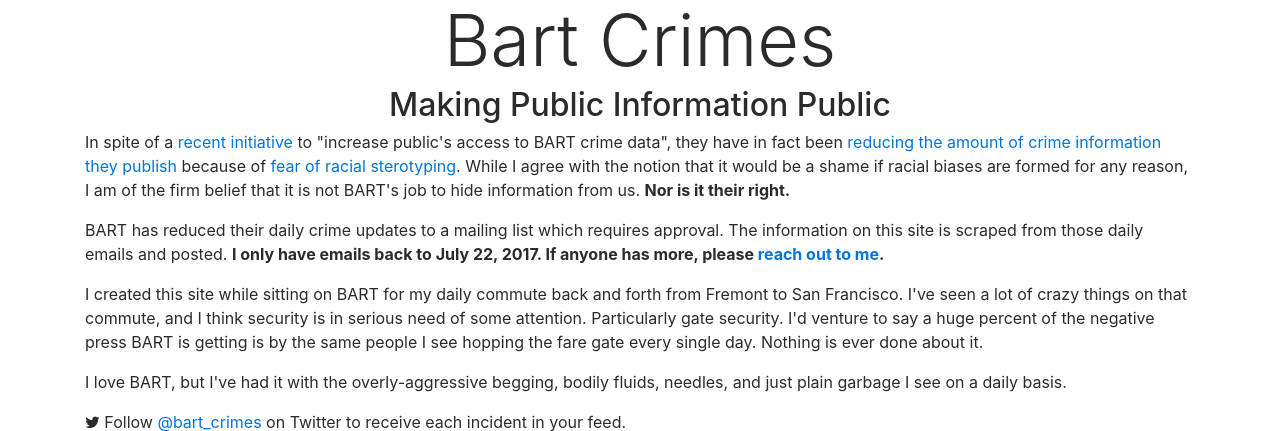
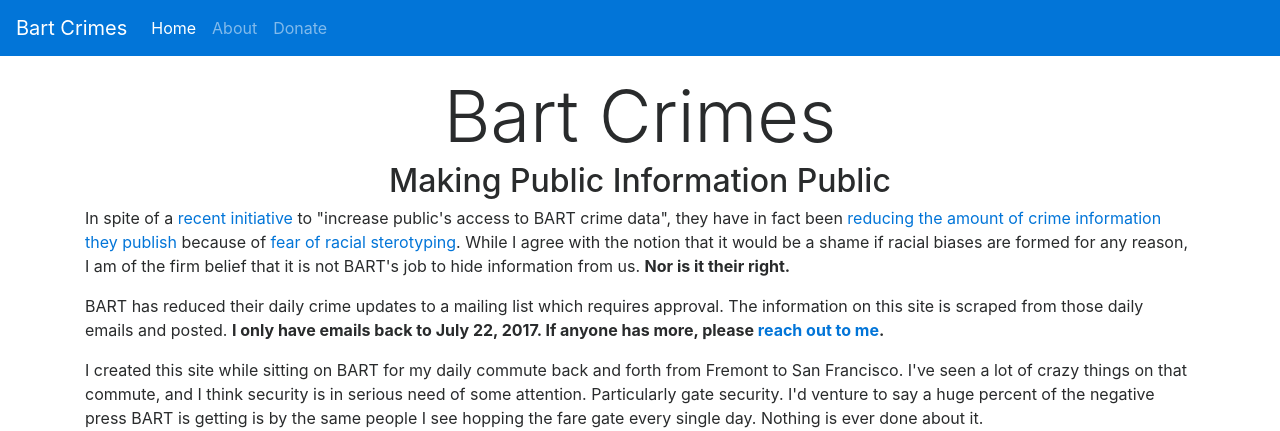
Before and after one commit to ben174/bart-crime, a Django app: page /about/ in a window 1280 px wide. Shown: the top 431 px of the page. Run offline with Django 3.2, Linux system fonts and the light colour scheme; some libraries are stand-ins or nearby versions.

Commit message:
Refactor templates, add navbar

```diff
--- a/templates/base.html
+++ b/templates/base.html
@@ -22,8 +22,37 @@
 
 	</script>
 
+<style>
+.navbar {
+	background-color: #fff2d4;
+	margin-bottom: 20px;
+}
+.incidentTitle {
+color: #005;
+}
+
+</style>
   </head>
   <body>
+	<nav class="navbar navbar-inverse bg-primary navbar-toggleable-md">
+	  <button class="navbar-toggler navbar-toggler-right" type="button" data-toggle="collapse" data-target="#navbarNavDropdown" aria-controls="navbarNavDropdown" aria-expanded="false" aria-label="Toggle navigation">
+		<span class="navbar-toggler-icon"></span>
+	  </button>
+	  <a class="navbar-brand" href="/">Bart Crimes</a>
+	  <div class="collapse navbar-collapse" id="navbarNavDropdown">
+		<ul class="navbar-nav">
+		  <li class="nav-item active">
+			<a class="nav-link" href="/">Home</a>
+		  </li>
+		  <li class="nav-item">
+			<a class="nav-link" href="/about">About</a>
+		  </li>
+		  <li class="nav-item">
+			<a class="nav-link" href="/about">Donate</a>
+		  </li>
+		</ul>
+	  </div>
+	</nav>
 	<div class="container">
 	  {% block content %}
 	  {% endblock %}
```
Also changed, not shown: templates/home.html (+3 -25 lines), templates/incident_block.html (added, +23 -0 lines).
